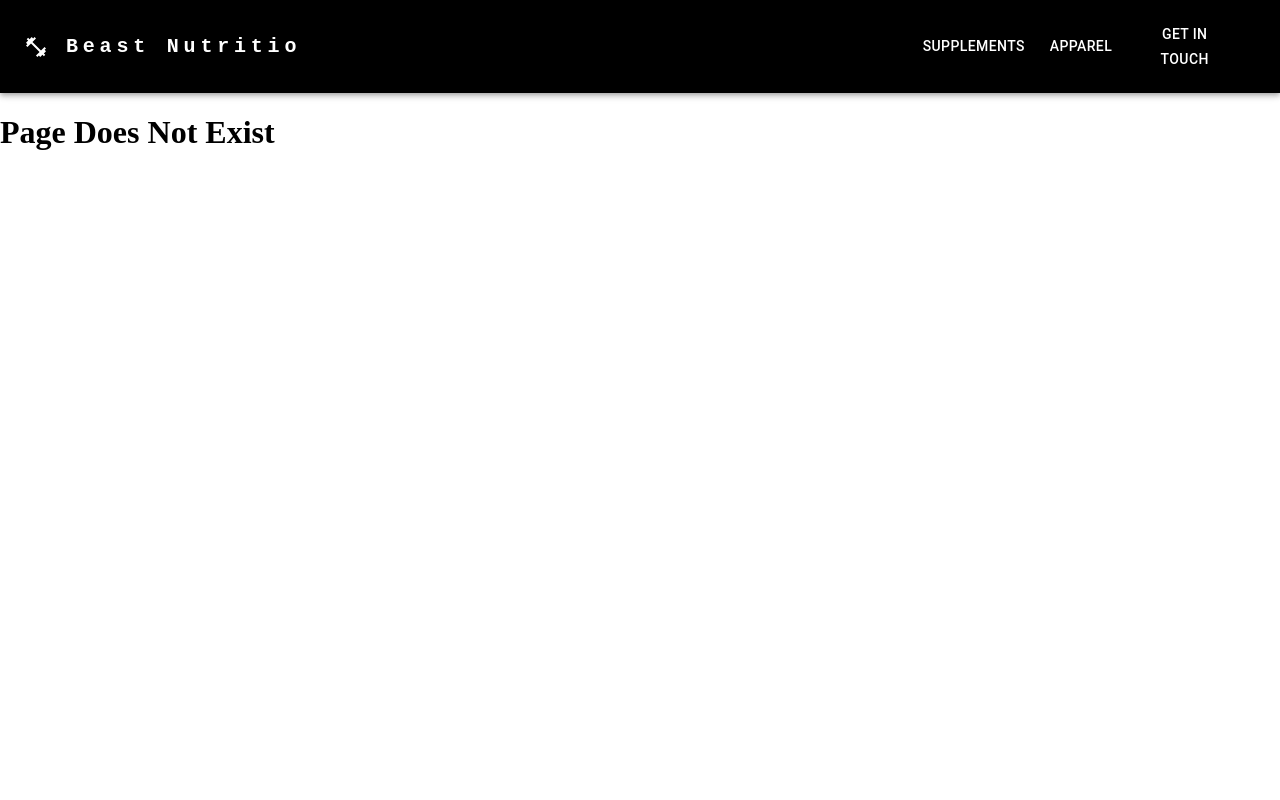
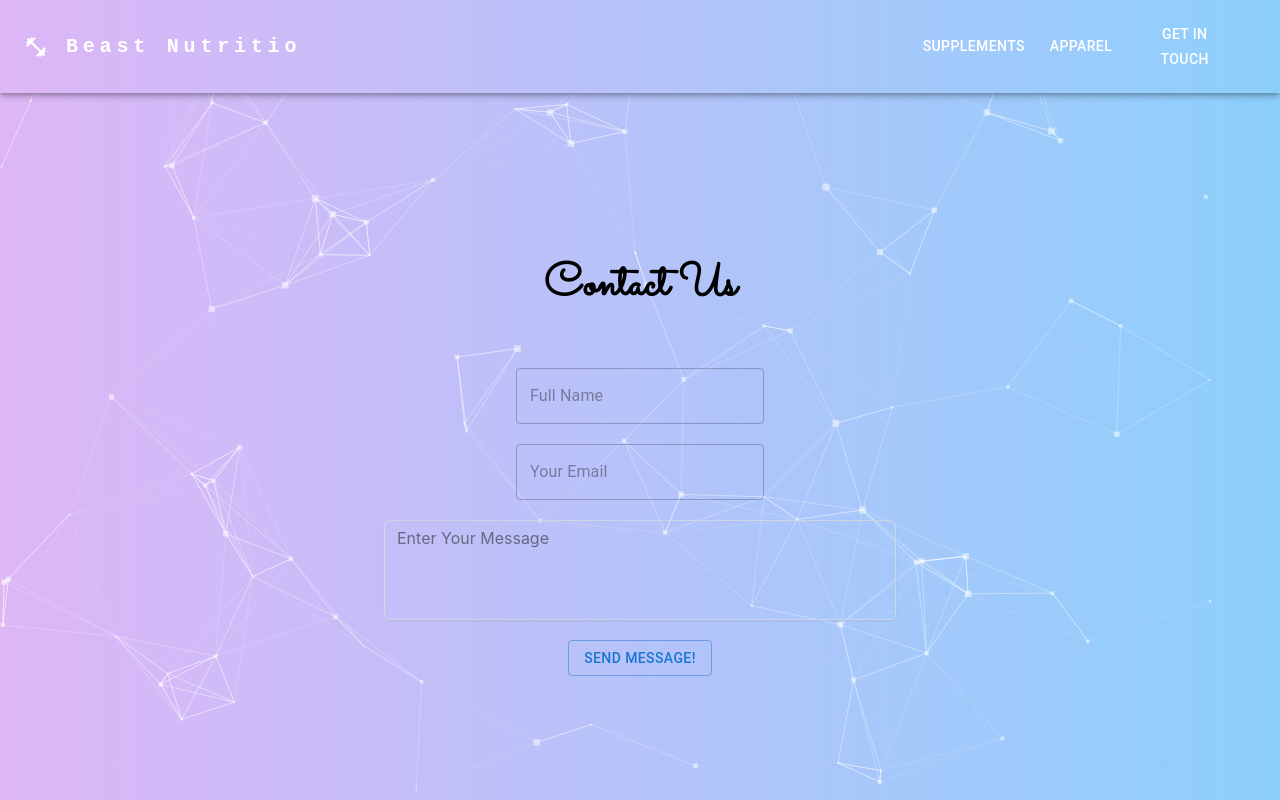
Before and after one commit to oshribelay/Ecommerce_App, a React (Create React App) app in the folder frontend/: page /get-in-touch in a window 1280 px wide. Built offline with nearby package versions, Linux system fonts and the light colour scheme; what react-swipeable-views-utils would draw is missing.

Commit message:
added a contact page with email api implementation

```diff
--- a/frontend/package.json
+++ b/frontend/package.json
@@ -6,6 +6,7 @@
     "@emotion/react": "^11.10.6",
     "@emotion/styled": "^11.10.6",
     "@mui/icons-material": "^5.11.11",
+    "@mui/joy": "^5.0.0-alpha.72",
     "@mui/lab": "^5.0.0-alpha.123",
     "@mui/material": "^5.11.13",
     "@testing-library/jest-dom": "^5.16.5",
@@ -18,6 +19,8 @@
     "react-scripts": "^2.1.3",
     "react-slideshow-image": "^4.2.1",
     "react-swipeable-views": "^0.14.0",
+    "react-tsparticles": "^2.9.3",
+    "tsparticles": "^2.9.3",
     "web-vitals": "^2.1.4"
   },
   "scripts": {
--- a/frontend/public/index.html
+++ b/frontend/public/index.html
@@ -4,6 +4,9 @@
     <meta charset="UTF-8">
     <meta http-equiv="X-UA-Compatible" content="IE=edge">
     <meta name="viewport" content="width=device-width, initial-scale=1.0">
+    <link rel="preconnect" href="https://fonts.googleapis.com">
+    <link rel="preconnect" href="https://fonts.gstatic.com" crossorigin>
+    <link href="https://fonts.googleapis.com/css2?family=Montserrat&family=Sacramento&family=Ubuntu&display=swap" rel="stylesheet">
     <title>Supplement Shop</title>
 </head>
 <body>
--- a/frontend/src/App.css
+++ b/frontend/src/App.css
@@ -16,3 +16,36 @@ body {
   justify-content: space-between;
   flex-wrap: wrap;
 }
+
+.form {
+  display: inline-block;
+  text-align: center;
+  padding-top: 10%;
+  width: 40%;
+}
+
+h1 {
+  font-family: 'Sacramento', cursive;
+  font-weight: 700;
+  font-size: 46px;
+}
+
+.form-wrap {
+  display: flex;
+  justify-content: center;
+}
+
+.email-area {
+  margin-top: 20px;
+}
+
+.message-area {
+  margin-top: 20px;
+  margin-bottom: 20px;
+}
+
+.name-input {
+  text-align: center;
+  display: flex;
+
+}
--- a/frontend/src/App.js
+++ b/frontend/src/App.js
@@ -4,6 +4,9 @@ import React from "react";
 import NoPage from "./components/NoPage";
 import Layout from "./components/Layout";
 import Home from "./components/Home";
+import Apparel from "./components/Apparel";
+import Supplements from "./components/Supplements";
+import Contact from "./components/Contact";
 
 export default function App() {
   return (
@@ -12,6 +15,9 @@ export default function App() {
         <Routes>
           <Route path="/" element={<Layout />}>
             <Route index element={<Home />} />
+            <Route path="/apparel" element={<Apparel />} />
+            <Route path="/supplements" element={<Supplements />} />
+            <Route path="get-in-touch" element={<Contact />} />
             <Route path="*" element={<NoPage />} />
           </Route>
         </Routes>
--- /dev/null
+++ b/frontend/src/components/Apparel.jsx
@@ -0,0 +1,5 @@
+import React from "react";
+
+export default function Apparel() {
+    return <div></div>
+}
--- /dev/null
+++ b/frontend/src/components/Contact.jsx
@@ -0,0 +1,77 @@
+import React from "react";
+import Input from "@mui/material/Input";
+import { OutlinedInput } from "@mui/material";
+import Textarea from "@mui/joy/Textarea";
+import Button from "@mui/material/Button";
+import Particles from "react-tsparticles";
+import { loadFull } from "tsparticles";
+import { mailApiKey, options } from "../consts";
+
+const particlesInit = async (main) => {
+    console.log(main);
+    await loadFull(main);
+  };
+  const particlesLoaded = (container) => {
+    console.log(container);
+  };
+
+export default function Contact() {
+  return (
+    <>
+      <Particles
+        id="tsparticles"
+        init={particlesInit}
+        loaded={particlesLoaded}
+        options={options}
+      />
+      <div className="form-wrap">
+        <form
+          action="https://api.web3forms.com/submit"
+          className="form"
+          method="POST"
+        >
+          <h1>Contact Us</h1>
+          <Input
+            type="hidden"
+            name="access_key"
+            value={mailApiKey}
+          />
+          <div className="name-area">
+            <OutlinedInput
+              className="name-input"
+              type="text"
+              name="name"
+              placeholder="Full Name"
+              required
+            />
+          </div>
+          <div className="email-area">
+            <OutlinedInput
+              type="email"
+              placeholder="Your Email"
+              name="email"
+              required
+            />
+          </div>
+          <div className="message-area">
+            <Textarea
+              name="message"
+              placeholder="Enter Your Message"
+              sx={{ height: "100px", width: "100%", background: 'transparent'}}
+              required
+            />
+          </div>
+          <Input
+            type="hidden"
+            name="redirect"
+            value="https://web3forms.com/success"
+          />
+
+          <Button className="btn" variant="outlined" type="submit">
+            Send Message!
+          </Button>
+        </form>
+      </div>
+    </>
+  );
+}
--- a/frontend/src/components/ResponsiveAppBar.jsx
+++ b/frontend/src/components/ResponsiveAppBar.jsx
@@ -1,18 +1,17 @@
-import * as React from 'react';
-import AppBar from '@mui/material/AppBar';
-import Box from '@mui/material/Box';
-import Toolbar from '@mui/material/Toolbar';
-import IconButton from '@mui/material/IconButton';
-import Typography from '@mui/material/Typography';
-import Menu from '@mui/material/Menu';
-import MenuIcon from '@mui/icons-material/Menu';
-import Container from '@mui/material/Container';
-import Button from '@mui/material/Button';
-import MenuItem from '@mui/material/MenuItem';
-import FitnessCenterIcon from '@mui/icons-material/FitnessCenter';
+import * as React from "react";
+import AppBar from "@mui/material/AppBar";
+import Box from "@mui/material/Box";
+import Toolbar from "@mui/material/Toolbar";
+import IconButton from "@mui/material/IconButton";
+import Typography from "@mui/material/Typography";
+import Menu from "@mui/material/Menu";
+import MenuIcon from "@mui/icons-material/Menu";
+import Container from "@mui/material/Container";
+import Button from "@mui/material/Button";
+import MenuItem from "@mui/material/MenuItem";
+import FitnessCenterIcon from "@mui/icons-material/FitnessCenter";
 
-
-const pages = ['Supplements', 'Apparel', 'Get In Touch'];
+const pages = ["Supplements", "Apparel", "Get In Touch"];
 
 function ResponsiveAppBar() {
   const [anchorElNav, setAnchorElNav] = React.useState(null);
@@ -24,35 +23,42 @@ function ResponsiveAppBar() {
   const handleCloseNavMenu = (event) => {
     setAnchorElNav(null);
     var redirectUrl = event.currentTarget.innerText;
-    redirectUrl = redirectUrl.replace(/\s+/g, '-').toLowerCase();
+    redirectUrl = redirectUrl.replace(/\s+/g, "-").toLowerCase();
     window.location.replace(`http://localhost:3000/${redirectUrl}`);
   };
 
-
   return (
-    <AppBar position="static" sx={{backgroundColor: 'black'}}>
+    <AppBar
+      position="static"
+      sx={{
+        background:
+          "linear-gradient(90deg, hsla(277, 79%, 84%, 1) 0%, hsla(204, 95%, 77%, 1) 100%)",
+      }}
+    >
       <Container maxWidth="xl">
         <Toolbar disableGutters>
-          <FitnessCenterIcon sx={{ display: { xs: 'none', md: 'flex' }, mr: 1}} />
+          <FitnessCenterIcon
+            sx={{ display: { xs: "none", md: "flex" }, mr: 1 }}
+          />
           <Typography
             variant="h6"
             noWrap
             component="a"
             href="/"
             sx={{
-              mr: '50%',
-              display: { xs: 'none', md: 'flex' },
-              fontFamily: 'monospace',
+              mr: "50%",
+              display: { xs: "none", md: "flex" },
+              fontFamily: "monospace",
               fontWeight: 700,
-              letterSpacing: '.3rem',
-              color: 'inherit',
-              textDecoration: 'none',
-              ml: '10px'
+              letterSpacing: ".3rem",
+              color: "inherit",
+              textDecoration: "none",
+              ml: "10px",
             }}
           >
             Beast Nutrition
           </Typography>
-          <Box sx={{ flexGrow: 1, display: { xs: 'flex', md: 'none' } }}>
+          <Box sx={{ flexGrow: 1, display: { xs: "flex", md: "none" } }}>
             <IconButton
               size="large"
               aria-label="account of current user"
@@ -67,18 +73,18 @@ function ResponsiveAppBar() {
               id="menu-appbar"
               anchorEl={anchorElNav}
               anchorOrigin={{
-                vertical: 'bottom',
-                horizontal: 'left',
+                vertical: "bottom",
+                horizontal: "left",
               }}
               keepMounted
               transformOrigin={{
-                vertical: 'top',
-                horizontal: 'left',
+                vertical: "top",
+                horizontal: "left",
               }}
               open={Boolean(anchorElNav)}
               onClose={handleCloseNavMenu}
               sx={{
-                display: { xs: 'block', md: 'none' },
+                display: { xs: "block", md: "none" },
               }}
             >
               {pages.map((page) => (
@@ -88,7 +94,9 @@ function ResponsiveAppBar() {
               ))}
             </Menu>
           </Box>
-          <FitnessCenterIcon sx={{ display: { xs: 'flex', md: 'none' }, mr: 1 }} />
+          <FitnessCenterIcon
+            sx={{ display: { xs: "flex", md: "none" }, mr: 1 }}
+          />
           <Typography
             variant="h5"
             noWrap
@@ -96,23 +104,23 @@ function ResponsiveAppBar() {
             href="/"
             sx={{
               mr: 2,
-              display: { xs: 'flex', md: 'none' },
+              display: { xs: "flex", md: "none" },
               flexGrow: 1,
-              fontFamily: 'monospace',
+              fontFamily: "monospace",
               fontWeight: 700,
-              letterSpacing: '.3rem',
-              color: 'inherit',
-              textDecoration: 'none',
+              letterSpacing: ".3rem",
+              color: "inherit",
+              textDecoration: "none",
             }}
           >
             Beast Nutrition
           </Typography>
-          <Box sx={{ flexGrow: 1, display: { xs: 'none', md: 'flex' } }}>
+          <Box sx={{ flexGrow: 1, display: { xs: "none", md: "flex" } }}>
             {pages.map((page) => (
               <Button
                 key={page}
                 onClick={handleCloseNavMenu}
-                sx={{ my: 2, color: 'white', display: 'block', mr: '20px' }}
+                sx={{ my: 2, color: "white", display: "block", mr: "20px" }}
               >
                 {page}
               </Button>
--- a/frontend/src/components/Slideshow.jsx
+++ b/frontend/src/components/Slideshow.jsx
@@ -14,17 +14,17 @@ const AutoPlaySwipeableViews = autoPlay(SwipeableViews);
 
 const images = [
   {
-    label: "Gym",
+    label: "",
     imgPath:
       "https://assets.website-files.com/60e1ad729b2e9d1e32a8d511/60e506a592df5a105c083448_Banner%20Image%20-%20Gym.jpg",
   },
   {
-    label: "Good Protein",
+    label: "",
     imgPath:
       "https://7bestthings.com/wp-content/uploads/2022/11/almond-protein-powder.jpg",
   },
   {
-    label: "Buff Guy",
+    label: "",
     imgPath: "https://www.neulife.com/content/images/thumbs/0026638.jpeg",
   },
 ];
--- /dev/null
+++ b/frontend/src/components/Supplements.jsx
@@ -0,0 +1,5 @@
+import React from "react";
+
+export default function Supplements() {
+    return <div> </div>
+}
--- /dev/null
+++ b/frontend/src/consts.js
@@ -0,0 +1,180 @@
+export const options = {
+  autoPlay: true,
+  background: {
+    color: { value: "#0d47a1" },
+    image:
+      "linear-gradient(90deg, hsla(277, 79%, 84%, 1) 0%, hsla(204, 95%, 77%, 1) 100%)",
+    position: "",
+    repeat: "",
+    size: "",
+    opacity: 1,
+  },
+  backgroundMask: {
+    composite: "destination-out",
+    cover: { color: { value: "#fff" }, opacity: 1 },
+    enable: false,
+  },
+  backgroundMode: { enable: true, zIndex: -1 },
+  detectRetina: true,
+  infection: {
+    cure: false,
+    delay: 0,
+    enable: false,
+    infections: 0,
+    stages: [],
+  },
+  interactivity: {
+    detectsOn: "canvas",
+    events: {
+      onClick: { enable: true, mode: "push" },
+      onDiv: { selectors: [], enable: false, mode: [], type: "circle" },
+      onHover: {
+        enable: true,
+        mode: "repulse",
+        parallax: { enable: false, force: 2, smooth: 10 },
+      },
+      resize: true,
+    },
+    modes: {
+      attract: { distance: 200, duration: 0.4, speed: 1 },
+      bounce: { distance: 200 },
+      bubble: { distance: 400, duration: 2, opacity: 0.8, size: 40 },
+      connect: { distance: 80, links: { opacity: 0.5 }, radius: 60 },
+      grab: {
+        distance: 100,
+        links: { blink: false, consent: false, opacity: 1 },
+      },
+      light: {
+        area: {
+          gradient: { start: { value: "#ffffff" }, stop: { value: "#000000" } },
+          radius: 1000,
+        },
+        shadow: { color: { value: "#000000" }, length: 2000 },
+      },
+      push: { quantity: 4 },
+      remove: { quantity: 2 },
+      repulse: { distance: 200, duration: 0.4, speed: 1 },
+      slow: { factor: 3, radius: 200 },
+      trail: { delay: 1, quantity: 1 },
+    },
+  },
+  manualParticles: [],
+  motion: { disable: false, reduce: { factor: 4, value: false } },
+  particles: {
+    bounce: {
+      horizontal: { random: { enable: false, minimumValue: 0.1 }, value: 1 },
+      vertical: { random: { enable: false, minimumValue: 0.1 }, value: 1 },
+    },
+    collisions: {
+      bounce: {
+        horizontal: { random: { enable: false, minimumValue: 0.1 }, value: 1 },
+        vertical: { random: { enable: false, minimumValue: 0.1 }, value: 1 },
+      },
+      enable: true,
+      mode: "bounce",
+    },
+    color: {
+      value: "#ffffff",
+      animation: { enable: false, speed: 1, sync: true },
+    },
+    life: {
+      count: 0,
+      delay: {
+        random: { enable: false, minimumValue: 0 },
+        value: 0,
+        sync: false,
+      },
+      duration: {
+        random: { enable: false, minimumValue: 0.0001 },
+        value: 0,
+        sync: false,
+      },
+    },
+    links: {
+      blink: false,
+      color: { value: "#ffffff" },
+      consent: false,
+      distance: 150,
+      enable: true,
+      frequency: 1,
+      opacity: 0.5,
+      shadow: { blur: 5, color: { value: "#00ff00" }, enable: false },
+      triangles: { enable: false, frequency: 1 },
+      width: 1,
+      warp: false,
+    },
+    move: {
+      angle: { offset: 45, value: 90 },
+      attract: { enable: false, rotate: { x: 3000, y: 3000 } },
+      direction: "none",
+      distance: 0,
+      enable: true,
+      gravity: { acceleration: 9.81, enable: false, maxSpeed: 50 },
+      noise: {
+        delay: { random: { enable: false, minimumValue: 0 }, value: 0 },
+        enable: false,
+      },
+      outModes: {
+        default: "bounce",
+        bottom: "bounce",
+        left: "bounce",
+        right: "bounce",
+        top: "bounce",
+      },
+      random: false,
+      size: false,
+      speed: 6,
+      straight: false,
+      trail: { enable: false, length: 10, fillColor: { value: "#000000" } },
+      vibrate: false,
+      warp: false,
+    },
+    number: {
+      density: { enable: true, area: 800, factor: 1000 },
+      limit: 0,
+      value: 80,
+    },
+    opacity: {
+      random: { enable: false, minimumValue: 0.1 },
+      value: 0.5,
+      animation: { enable: false, minimumValue: 0, speed: 2, sync: false },
+    },
+    reduceDuplicates: false,
+    rotate: {
+      random: { enable: false, minimumValue: 0 },
+      value: 0,
+      animation: { enable: false, speed: 0, sync: false },
+      direction: "clockwise",
+      path: false,
+    },
+    shadow: {
+      blur: 0,
+      color: { value: "#000000" },
+      enable: false,
+      offset: { x: 0, y: 0 },
+    },
+    shape: { options: {}, type: "square" },
+    size: {
+      random: { enable: true, minimumValue: 1 },
+      value: 5,
+      animation: {
+        destroy: "none",
+        enable: false,
+        minimumValue: 0,
+        speed: 5,
+        startValue: "max",
+        sync: false,
+      },
+    },
+    stroke: { width: 0 },
+    twinkle: {
+      lines: { enable: false, frequency: 0.05, opacity: 1 },
+      particles: { enable: false, frequency: 0.05, opacity: 1 },
+    },
+  },
+  pauseOnBlur: true,
+  pauseOnOutsideViewport: false,
+  themes: [],
+};
+
+export const mailApiKey="8214fa7a-e5b2-442a-af58-3a99a781f24d"
```
Also changed, not shown: 1 other file (tests, documents, lock files or other folders).
